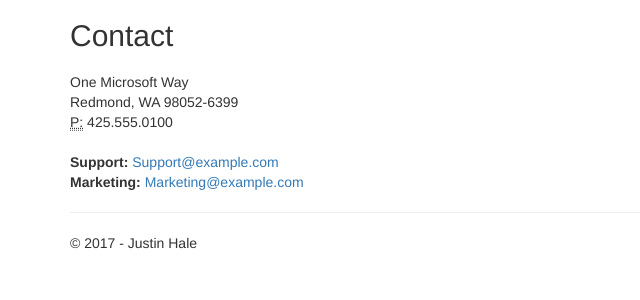
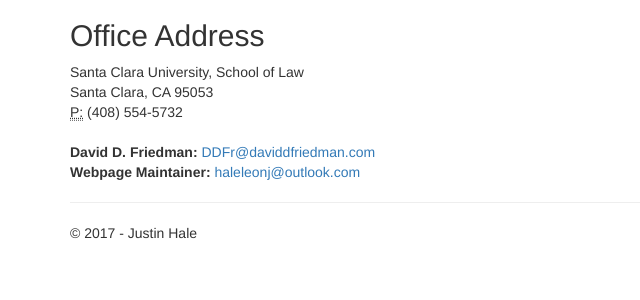
Before and after one commit to jinhale/DavidDFriedman, an ASP.NET Core app: page /Home/Contact in a window 1280 px wide. Shown: the part 51-351 px from the top of the page, without its empty margins (0-640 px from the left). Run offline with ASP.NET Core 8, Linux system fonts and the light colour scheme.

Commit message:
Change the contact information to reflect reality

```diff
--- a/david_d_friedman/Views/Home/Contact.cshtml
+++ b/david_d_friedman/Views/Home/Contact.cshtml
@@ -1,17 +1,17 @@
 @{
-    ViewData["Title"] = "Contact";
+  ViewData["Title"] = "Contact";
 }
-<h2>@ViewData["Title"]</h2>
-<h3>@ViewData["Message"]</h3>
+
+<h2>Office Address</h2>
 
 <address>
-    One Microsoft Way<br />
-    Redmond, WA 98052-6399<br />
-    <abbr title="Phone">P:</abbr>
-    425.555.0100
+  Santa Clara University, School of Law<br />
+  Santa Clara, CA 95053<br />
+  <abbr title="Phone">P:</abbr>
+  (408) 554-5732
 </address>
 
 <address>
-    <strong>Support:</strong> <a href="mailto:Support@example.com">Support@example.com</a><br />
-    <strong>Marketing:</strong> <a href="mailto:Marketing@example.com">Marketing@example.com</a>
+  <strong>David D. Friedman:</strong> <a href="mailto:DDFr@daviddfriedman.com">DDFr@daviddfriedman.com</a><br />
+  <strong>Webpage Maintainer:</strong> <a href="mailto:haleleonj@outlook.com">haleleonj@outlook.com</a>
 </address>
```
